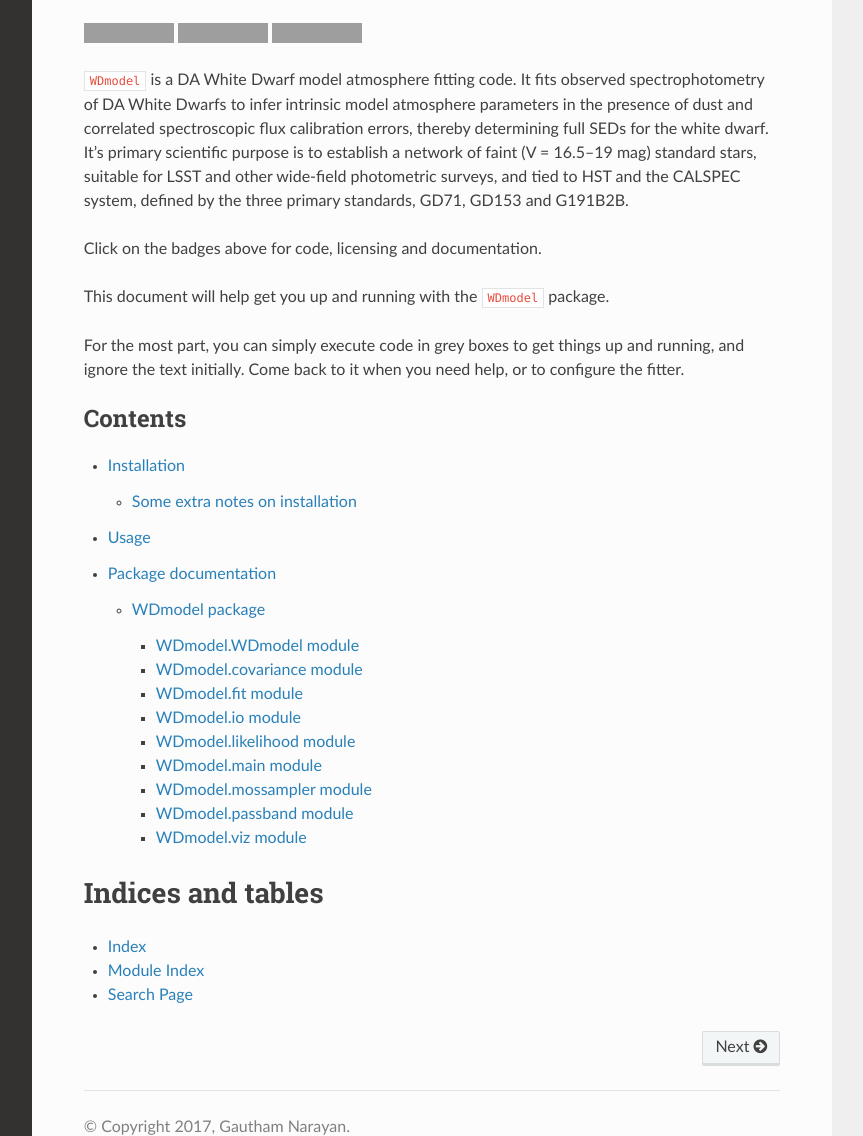
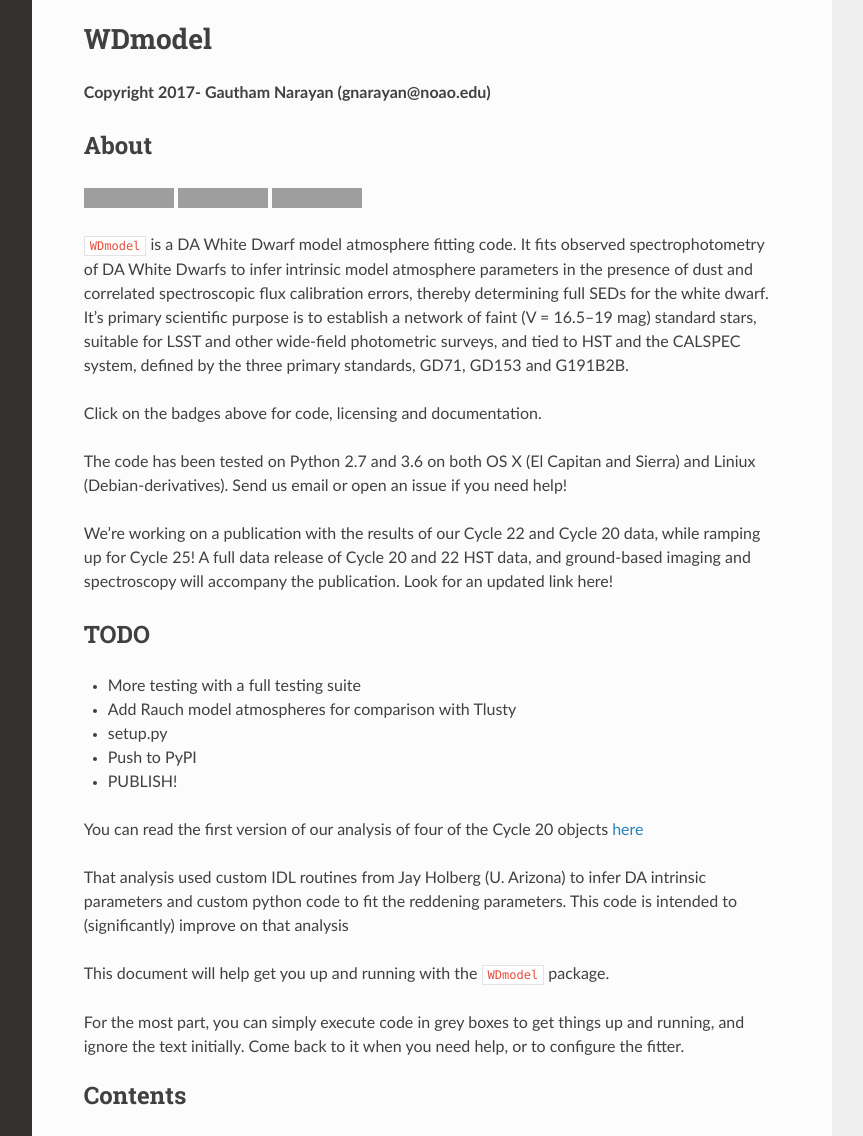
Before and after one commit to gnarayan/WDmodel, a Sphinx documentation site: the page built from docs/index.rst, in a window 1280 px wide and 1400 px high, cut to the strip 264-1400 px from the top of the window. Shown: the whole strip, without its empty margins (268-1131 px from the left). Built offline with Sphinx 7.4.7 and the Read the Docs theme 2.0.0, drawn with Linux system fonts in a browser that asks for light colours; grey boxes are pictures that could not be loaded.

```diff
--- a/README.rst
+++ b/README.rst
@@ -5,7 +5,31 @@ WDmodel
 
 About
 -----
-.. include:: docs/preamble.rst
+|github| |license| |docs|
+
+``WDmodel`` is a DA White Dwarf model atmosphere fitting code. It fits observed
+spectrophotometry of DA White Dwarfs to infer intrinsic model atmosphere
+parameters in the presence of dust and correlated spectroscopic flux
+calibration errors, thereby determining full SEDs for the white dwarf. It's
+primary scientific purpose is to establish a network of faint (V = 16.5--19
+mag) standard stars, suitable for LSST and other wide-field photometric
+surveys, and tied to HST and the CALSPEC system, defined by the three primary
+standards, GD71, GD153 and G191B2B.
+
+Click on the badges above  for code, licensing and documentation.
+
+.. |github| image:: https://img.shields.io/badge/Github-gnarayan%2FWDmodel-blue.svg
+    :alt: Github Link
+    :target: http://github.com/gnarayan/WDmodel
+
+.. |license| image:: https://img.shields.io/badge/License-GPL%20v3-blue.svg
+    :alt: GPLv3 License
+    :target: http://www.gnu.org/licenses/gpl-3.0
+
+.. |docs| image:: http://readthedocs.org/projects/wdmodel/badge/?version=latest
+    :alt: Documentation Status
+    :target: http://wdmodel.readthedocs.io/en/latest/?badge=latest
+
 
 The code has been tested on Python 2.7 and 3.6 on both OS X (El Capitan and
 Sierra) and Liniux (Debian-derivatives). Send us email or open an issue if you
--- a/docs/index.rst
+++ b/docs/index.rst
@@ -8,7 +8,7 @@ Welcome to WDmodel's documentation!
 
 .. automodule:: WDmodel
 
-.. include:: preamble.rst
+.. include:: ../README.rst
 
 This document will help get you up and running with the ``WDmodel`` package.
 
```
